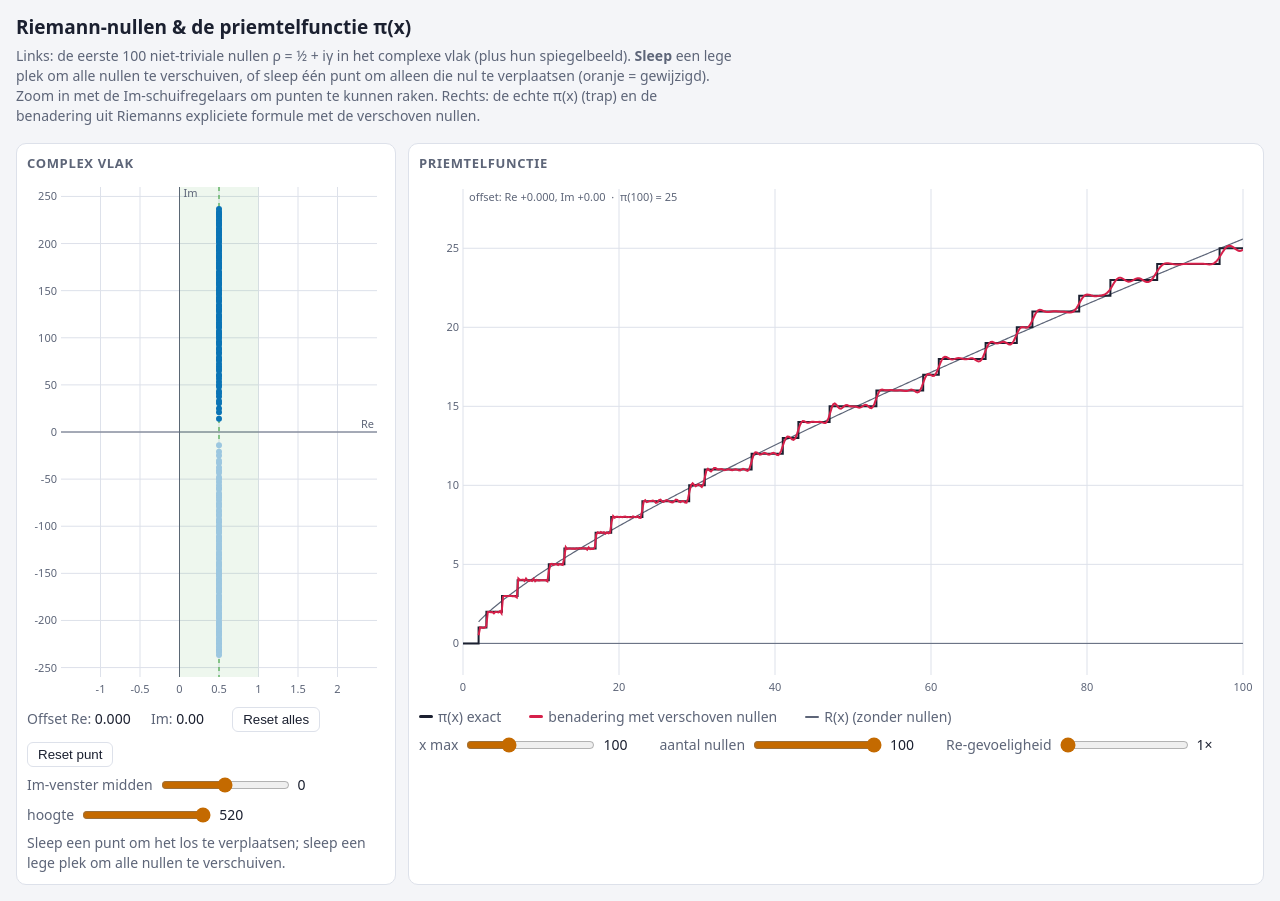
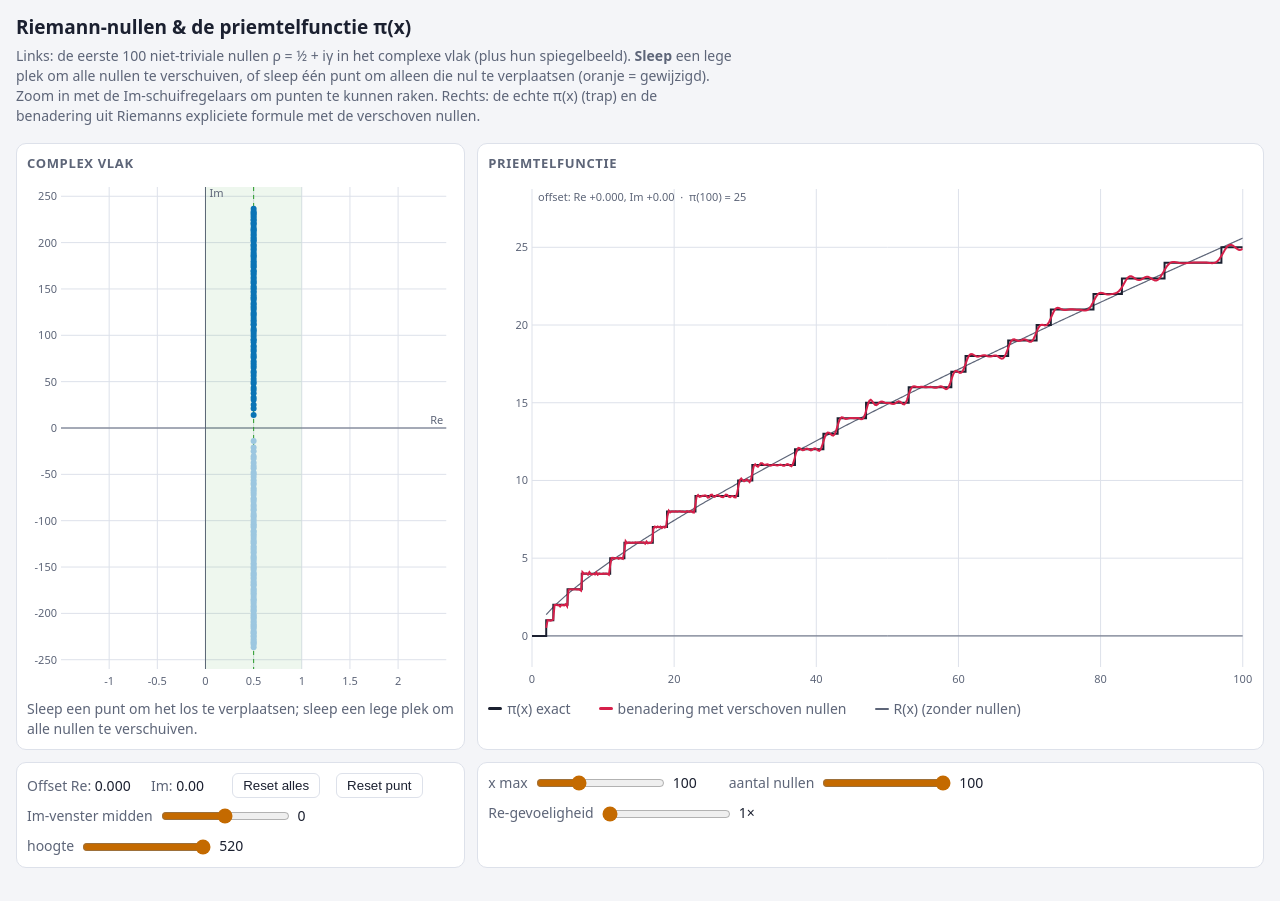
Before and after one commit to fractalshot/riemann, a plain HTML site: page index.html in a window 1280 px wide. Drawn offline with Linux system fonts and the light colour scheme.

Commit message:
Toon vlak en grafiek tegelijk in beeld op mobiel
Co-Authored-By: Claude Sonnet 5.5 <noreply@anthropic.com>
Claude-Session: https://claude.ai/code/session_01Y4Uo97iSLXjHXZPj6Qv7dR

```diff
--- a/index.html
+++ b/index.html
@@ -12,13 +12,13 @@ body{margin:0;background:var(--bg);color:var(--fg);font:14px/1.45 system-ui,sans
 header{padding:14px 16px 4px}
 h1{margin:0;font-size:19px}
 header p{margin:4px 0 0;color:var(--mut);max-width:90ch}
-main{display:grid;grid-template-columns:minmax(300px,380px) 1fr;gap:12px;padding:12px 16px 16px}
-@media(max-width:820px){main{grid-template-columns:1fr}}
+main{display:grid;grid-template-columns:minmax(230px,36%) 1fr;grid-template-areas:"plane pi" "pctl ictl";gap:12px;padding:12px 16px 16px}
 .card{background:var(--panel);border:1px solid var(--grid);border-radius:10px;padding:10px}
 .card h2{margin:0 0 6px;font-size:13px;color:var(--mut);font-weight:600;text-transform:uppercase;letter-spacing:.05em}
 canvas{width:100%;display:block;border-radius:6px;touch-action:none}
-#plane{height:520px;cursor:grab}#plane.drag{cursor:grabbing}
-#pi{height:520px}
+#plane{height:clamp(240px,64vh,520px);cursor:grab}#plane.drag{cursor:grabbing}
+#pi{height:clamp(240px,64vh,520px)}
+.card{min-width:0}
 .row{display:flex;flex-wrap:wrap;gap:10px 16px;align-items:center;margin-top:8px;color:var(--mut)}
 .row label{display:flex;align-items:center;gap:6px}
 input[type=range]{accent-color:var(--acc)}
@@ -27,6 +27,13 @@ button:hover{border-color:var(--acc)}
 .val{color:var(--fg);font-variant-numeric:tabular-nums;min-width:5ch;display:inline-block}
 .leg span{display:inline-flex;align-items:center;gap:5px;margin-right:12px}
 .leg i{width:14px;height:3px;display:inline-block;border-radius:2px}
+@media(max-width:560px) and (orientation:portrait){
+header p{display:none}header{padding-bottom:0}
+main{grid-template-columns:1fr;grid-template-areas:"plane" "pi" "pctl" "ictl";gap:8px;padding:8px 12px 12px}
+#plane,#pi{height:30vh;min-height:190px}
+.card h2{margin-bottom:4px}.leg{font-size:11px;margin-top:4px}
+}
+@media(max-height:480px){header p{display:none}header{padding:6px 16px 0}h1{font-size:15px}main{padding-top:6px}#plane,#pi{height:calc(100vh - 150px);min-height:200px}.card h2{display:none}}
 </style>
 </head>
 <body>
@@ -35,10 +42,22 @@ button:hover{border-color:var(--acc)}
 <p>Links: de eerste 100 niet-triviale nullen ρ = ½ + iγ in het complexe vlak (plus hun spiegelbeeld). <b>Sleep</b> een lege plek om alle nullen te verschuiven, of sleep één punt om alleen die nul te verplaatsen (oranje = gewijzigd). Zoom in met de Im-schuifregelaars om punten te kunnen raken. Rechts: de echte π(x) (trap) en de benadering uit Riemanns expliciete formule met de verschoven nullen.</p>
 </header>
 <main>
-<section class="card">
+<section class="card" style="grid-area:plane">
 <h2>Complex vlak</h2>
 <canvas id="plane"></canvas>
-<div class="row">
+<div class="row" id="selInfo" style="font-variant-numeric:tabular-nums"></div>
+</section>
+<section class="card" style="grid-area:pi">
+<h2>Priemtelfunctie</h2>
+<canvas id="pi"></canvas>
+<div class="row leg">
+<span><i style="background:var(--pi)"></i>π(x) exact</span>
+<span><i style="background:var(--approx)"></i>benadering met verschoven nullen</span>
+<span><i style="background:var(--mut);height:2px"></i>R(x) (zonder nullen)</span>
+</div>
+</section>
+<section class="card" style="grid-area:pctl">
+<div class="row" style="margin-top:0">
 <span>Offset Re: <span class="val" id="oRe">0.000</span></span>
 <span>Im: <span class="val" id="oIm">0.00</span></span>
 <button id="reset">Reset alles</button>
@@ -46,17 +65,9 @@ button:hover{border-color:var(--acc)}
 </div>
 <div class="row"><label>Im-venster midden <input type="range" id="vc" min="-250" max="250" value="0" step="1"><span class="val" id="vcV">0</span></label>
 <label>hoogte <input type="range" id="vs" min="20" max="520" value="520" step="1"><span class="val" id="vsV">520</span></label></div>
-<div class="row" id="selInfo" style="font-variant-numeric:tabular-nums"></div>
 </section>
-<section class="card">
-<h2>Priemtelfunctie</h2>
-<canvas id="pi"></canvas>
-<div class="row leg">
-<span><i style="background:var(--pi)"></i>π(x) exact</span>
-<span><i style="background:var(--approx)"></i>benadering met verschoven nullen</span>
-<span><i style="background:var(--mut);height:2px"></i>R(x) (zonder nullen)</span>
-</div>
-<div class="row">
+<section class="card" style="grid-area:ictl">
+<div class="row" style="margin-top:0">
 <label>x max <input type="range" id="xmax" min="10" max="300" value="100"><span class="val" id="xmaxV">100</span></label>
 <label>aantal nullen <input type="range" id="nz" min="0" max="100" value="100"><span class="val" id="nzV">100</span></label>
 <label>Re-gevoeligheid <input type="range" id="sens" min="1" max="20" value="1" title="vermenigvuldigt de Re-offset per sleep-pixel"><span class="val" id="sensV">1×</span></label>
```
